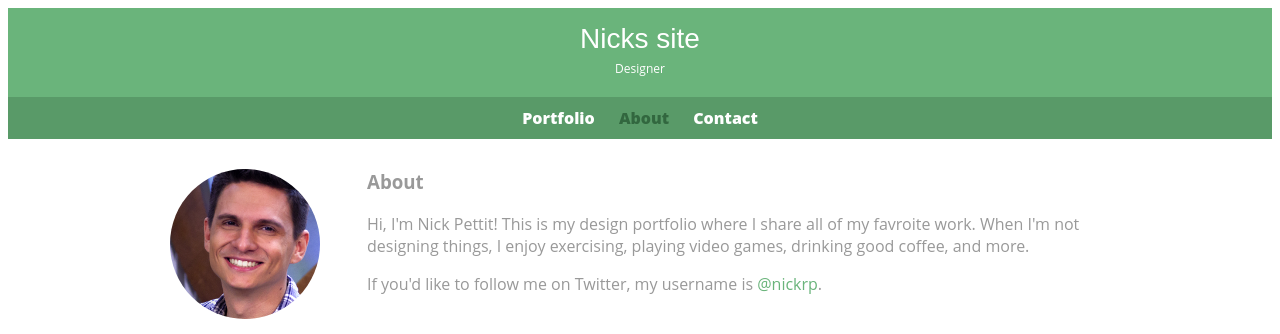
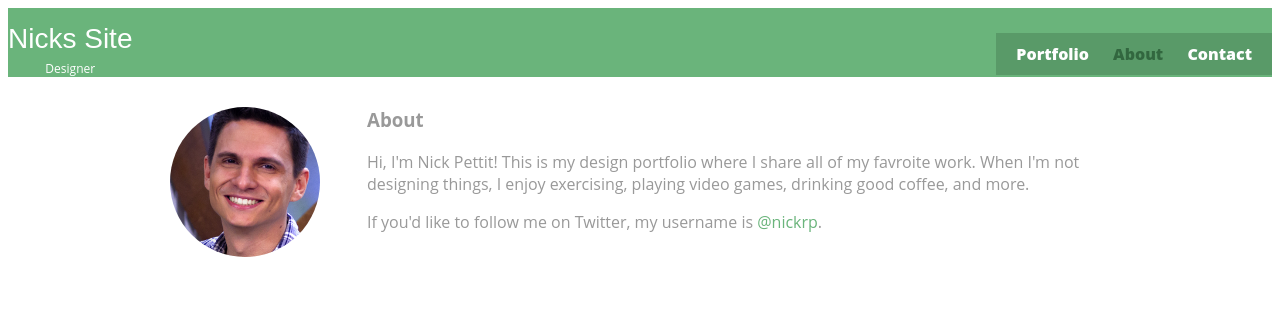
Before and after one commit to Jeyloh/wit_webapplications, a plain HTML site: page week-4/about.html in a window 1280 px wide. Shown: the top 334 px of the page. Drawn offline with Linux system fonts and the light colour scheme.

Commit message:
more responsiveness when you increase the size of the page

```diff
--- a/week-4/about.html
+++ b/week-4/about.html
@@ -11,7 +11,7 @@
   <body>
     <header>
       <a href="index.html" id="logo">
-        <h1>Nicks site</h1>
+        <h1>Nicks Site</h1>
         <h2>Designer</h2>
       </a>
       <nav>
--- a/week-4/css/responsive.css
+++ b/week-4/css/responsive.css
@@ -44,6 +44,12 @@ This one means that it has to be a screen AND the resultution must be over 480px
 
 /*Rules for when the screen is LARGER than 660px (Tablets and Computers)*/
 @media screen and (min-width: 660px){
+	header #logo {
+		float:left;
+	}
 
+	header nav {
+		float: right;
+	}
 
 }
```
